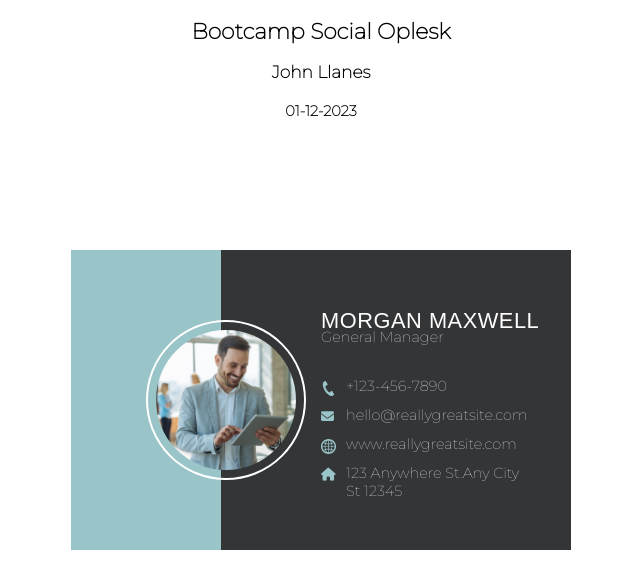
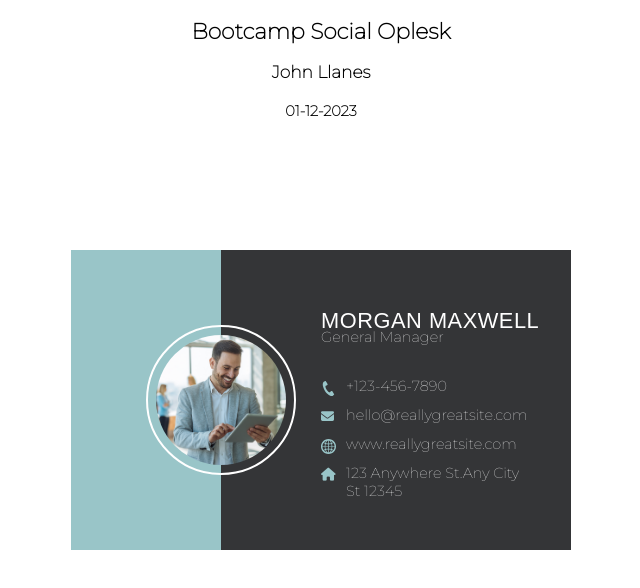
Before and after one commit to 21harley/html-css-challengs, a plain HTML site: page index.html in a window 1280 px wide. Shown: the whole page, without its empty margins (319-959 px from the left). Drawn offline with Linux system fonts and the light colour scheme; a web font is replaced by a local one.

Commit message:
add fix-css-img

```diff
--- a/style.css
+++ b/style.css
@@ -39,22 +39,18 @@ body{
     place-items: center;
 }
 .card-iz__img{
-    width: 280px;
-    height: 280px;
+    width: 130px;
+    height: 130px;
     border-radius: 50%;
     background-image: url(./reto_css_2.png);
     background-repeat: no-repeat;
     background-size: cover;
-    background-position: -170px;
+    background-position: -80px;
     background-clip: border-box;
-    transform: scale(0.50);
-    position: relative;
-    right: 62px;
-    top: -62px;
 }
 .card-iz__border{
-    width: 160px;
-    height: 160px;
+    width: 150px;
+    height: 150px;
     border-radius: 50%;
     position: relative;
     left: 75px;
```
